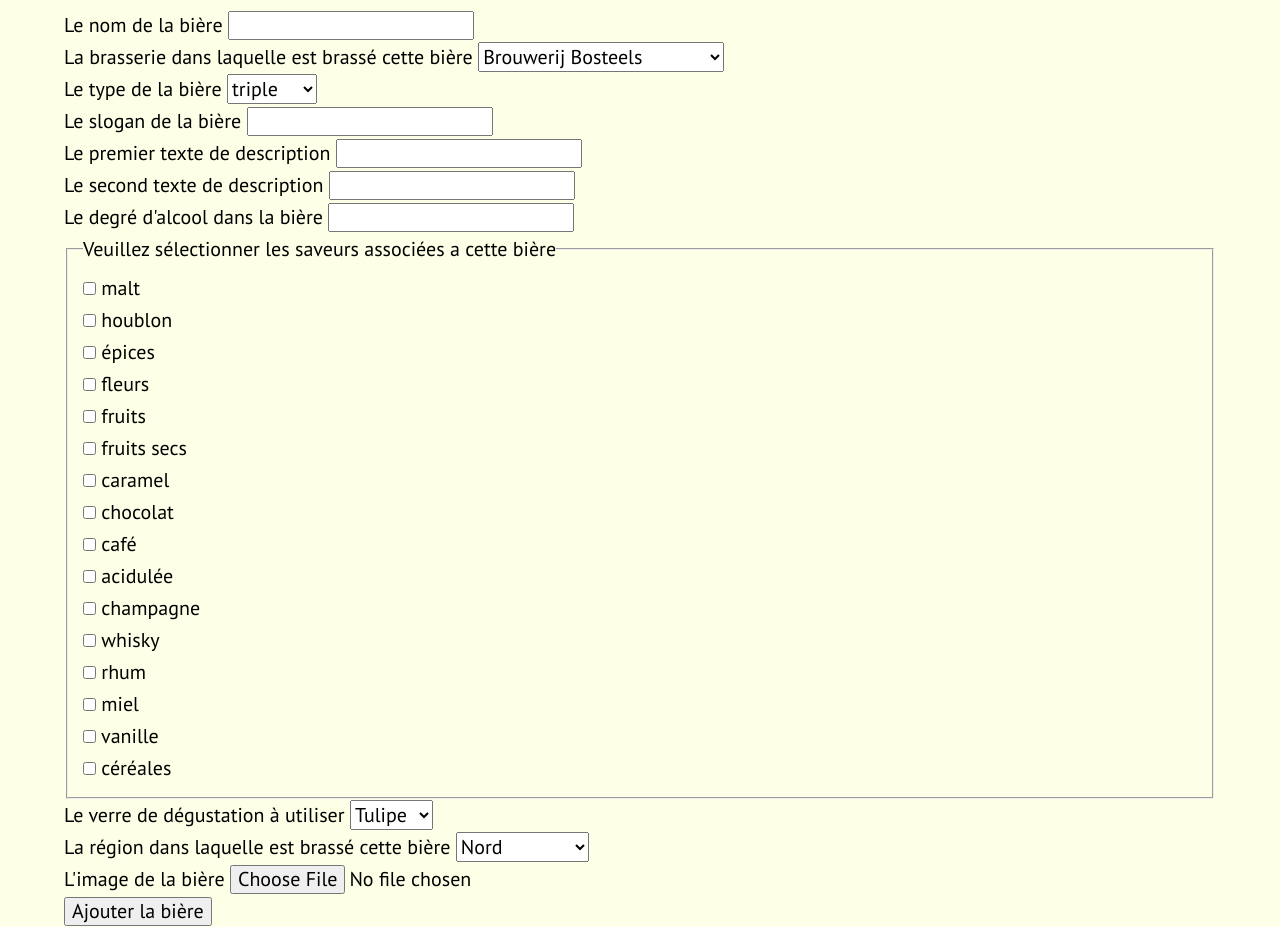
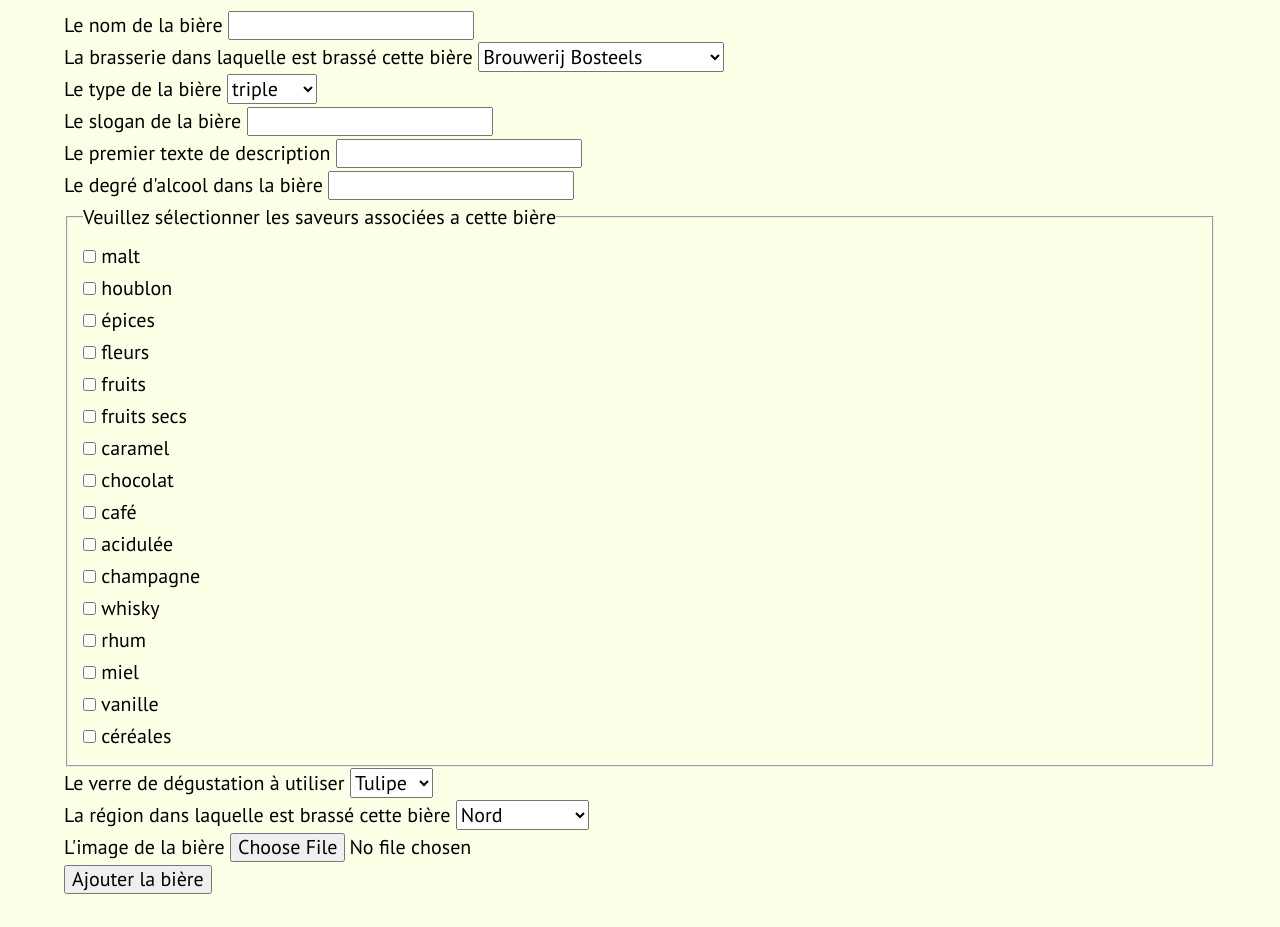
Before and after one commit to SachaDrdlo/amasdemus, a PHP site: page /php-m2i/index.php?page=add in a window 1280 px wide. Shown: the part 167-1094 px from the top of the page. After the commit the page ends 1061 px from the top, so only its background shows below. Run offline with PHP 8.4, Linux system fonts and the light colour scheme; data comes from the database, SQL or seed files in the repository; some web fonts are replaced.

Commit message:
Add delete feature, add package-lock to gitignore, delete description2 feature

```diff
--- a/admin/src/controller/add.php
+++ b/admin/src/controller/add.php
@@ -16,7 +16,6 @@ class AddController
             "brewery" => $this->model->brewery,
             "title" => $this->model->title,
             "description" => $this->model->description,
-            "description2"=> $this->model->description2,
             "level"=>$this->model->level,
             "glass" =>$this->model->glass,
             "location" =>$this->model->location,
@@ -63,7 +62,7 @@ class AddController
     public function get()
     {
 
-        $query = $this->model->db->prepare("SELECT name, image, title, description, description2, degre, id_type AS type, id_brewery AS brewery, id_location AS location, id_glass AS glass,
+        $query = $this->model->db->prepare("SELECT name, image, title, description, degre, id_type AS type, id_brewery AS brewery, id_location AS location, id_glass AS glass,
             FROM beers
             WHERE id=:id");
         $query->bindParam(":id", $this->model->id);
@@ -75,13 +74,12 @@ class AddController
 
     public function add(): bool
     {
-        $query = $this->model->db->prepare("INSERT INTO beers (name, image, title, description, description2, level, id_type, id_brewery, id_location, id_glass)
-        VALUES (:name, :image, :title, :description, :description2, :level, :type, :brewery, :location, :glass)");
+        $query = $this->model->db->prepare("INSERT INTO beers (name, image, title, description, level, id_type, id_brewery, id_location, id_glass)
+        VALUES (:name, :image, :title, :description, :level, :type, :brewery, :location, :glass)");
         $query->bindParam(":name", $this->model->name);
         $query->bindParam(":image", $this->model->image);
         $query->bindParam(":title", $this->model->title);
         $query->bindParam(":description", $this->model->description);
-        $query->bindParam(":description2", $this->model->description2);
         $query->bindParam(":level", $this->model->level);
         $query->bindParam(":type", $this->model->type);
         $query->bindParam(":brewery", $this->model->brewery);
@@ -151,13 +149,12 @@ class AddController
         }
 
         $query = $this->model->db->prepare("UPDATE beer
-                    SET name=:name, image=:image, title=:title, description=:description, description2=:description2, level=:level, id_type=:type, id_brewery=:brewery, id_location=:location, id_glass=:glass,
+                    SET name=:name, image=:image, title=:title, description=:description, level=:level, id_type=:type, id_brewery=:brewery, id_location=:location, id_glass=:glass,
                     WHERE id=:id;");
         $query->bindParam(":name", $this->model->name);
         $query->bindParam(":image", $this->model->image);
         $query->bindParam(":title", $this->model->title);
         $query->bindParam(":description", $this->model->description);
-        $query->bindParam(":description2", $this->model->description2);
         $query->bindParam(":level", $this->model->level);
         $query->bindParam(":id_brewery", $this->model->brewery);
         $query->bindParam(":id_location", $this->model->location);
--- a/admin/src/model/add.php
+++ b/admin/src/model/add.php
@@ -11,7 +11,6 @@ class AddModel
             $this->name = trim(strip_tags($_POST['name']));
             $this->title = trim(strip_tags($_POST['title']));
             $this->description = trim(strip_tags($_POST['description']));
-            $this->description2 = trim(strip_tags($_POST['description2']));
             $this->level = trim(strip_tags($_POST['level']));
             $this->type = trim(strip_tags($_POST['type']));
             $this->brewery = trim(strip_tags($_POST['brewery']));
--- a/admin/tpl/add.php
+++ b/admin/tpl/add.php
@@ -40,10 +40,6 @@
                     <div class="form-group">
                         <label for="inputDescription">Le premier texte de description</label>
                         <input type="text" name="description" id="inputDescription" value="<?= isset($data["description"]) ? $data["description"] : "" ?>" />
-                    </div>
-                    <div class="form-group">
-                        <label for="inputDescription2">Le second texte de description</label>
-                        <input type="text" name="description2" id="inputDescription2" value="<?= isset($data["description2"]) ? $data["description2"] : "" ?>" />
                     </div>
                     <div class="form-group">
                         <label for="inputLevel">Le degré d'alcool dans la bière</label>
```
Also changed, not shown: 1 other file.
